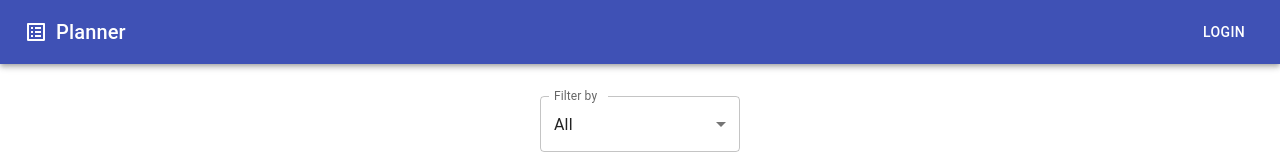
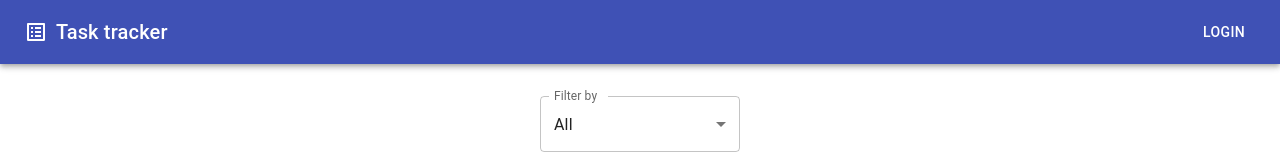
Before and after one commit to lwieckowski/planner, a React (Create React App) app: page / in a window 1280 px wide. Shown: the top 160 px of the page. Built offline with nearby package versions, Linux system fonts and the light colour scheme.

Commit message:
CHange app name

```diff
--- a/public/index.html
+++ b/public/index.html
@@ -24,7 +24,7 @@
       work correctly both with client-side routing and a non-root public URL.
       Learn how to configure a non-root public URL by running `npm run build`.
     -->
-    <title>Planner</title>
+    <title>Task tracker</title>
   </head>
   <body>
     <noscript>You need to enable JavaScript to run this app.</noscript>
--- a/src/components/TopBar.js
+++ b/src/components/TopBar.js
@@ -13,7 +13,7 @@ export function TopBar() {
         <Toolbar>
           <ListAlt sx={{ mr: 1 }}></ListAlt>
           <Typography variant="h6" component="div" sx={{ flexGrow: 1 }}>
-            Planner
+            Task tracker
           </Typography>
           {state.auth ? (
             <AccountAvatar />
```
Also changed, not shown: public/manifest.json.
